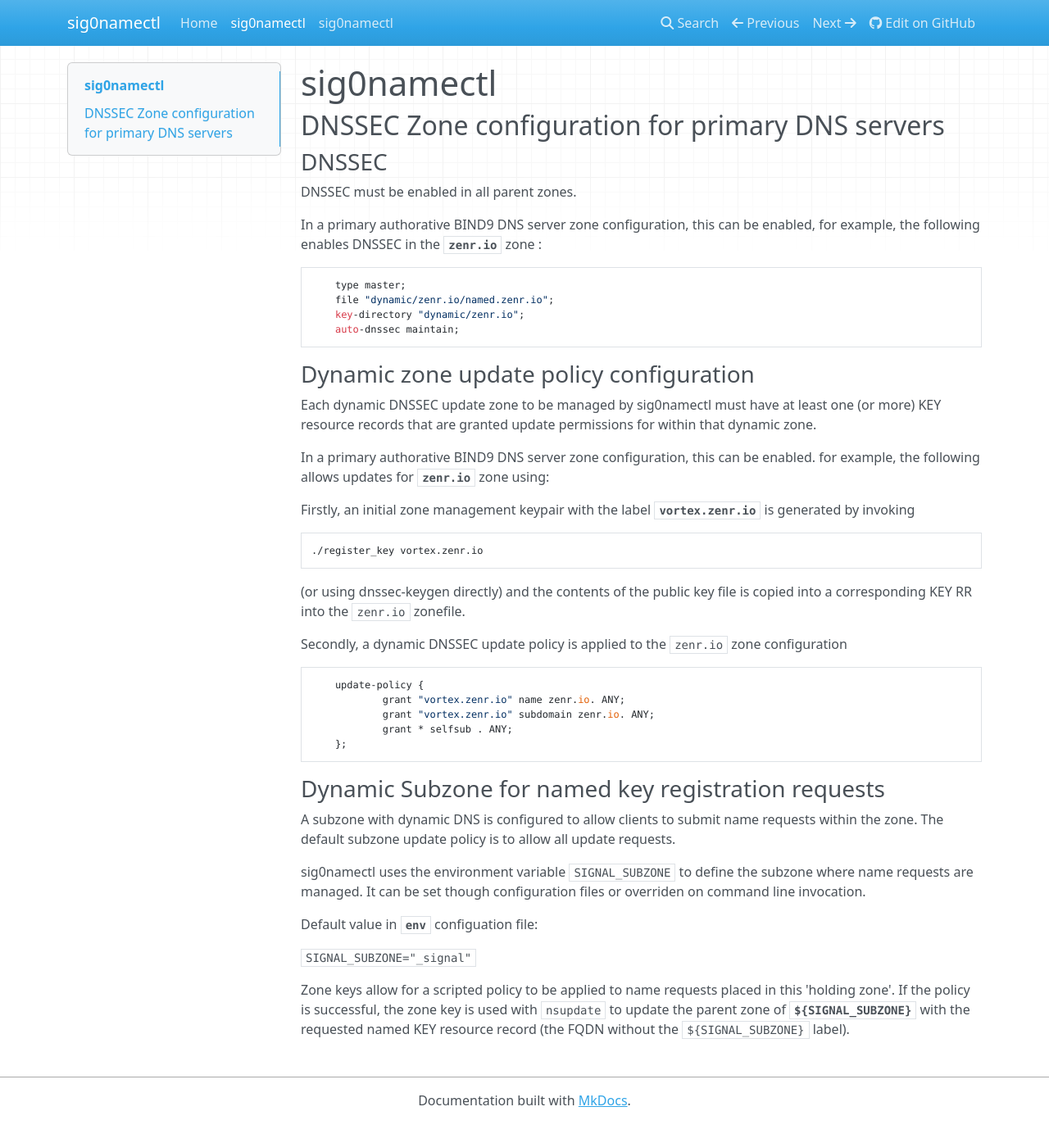
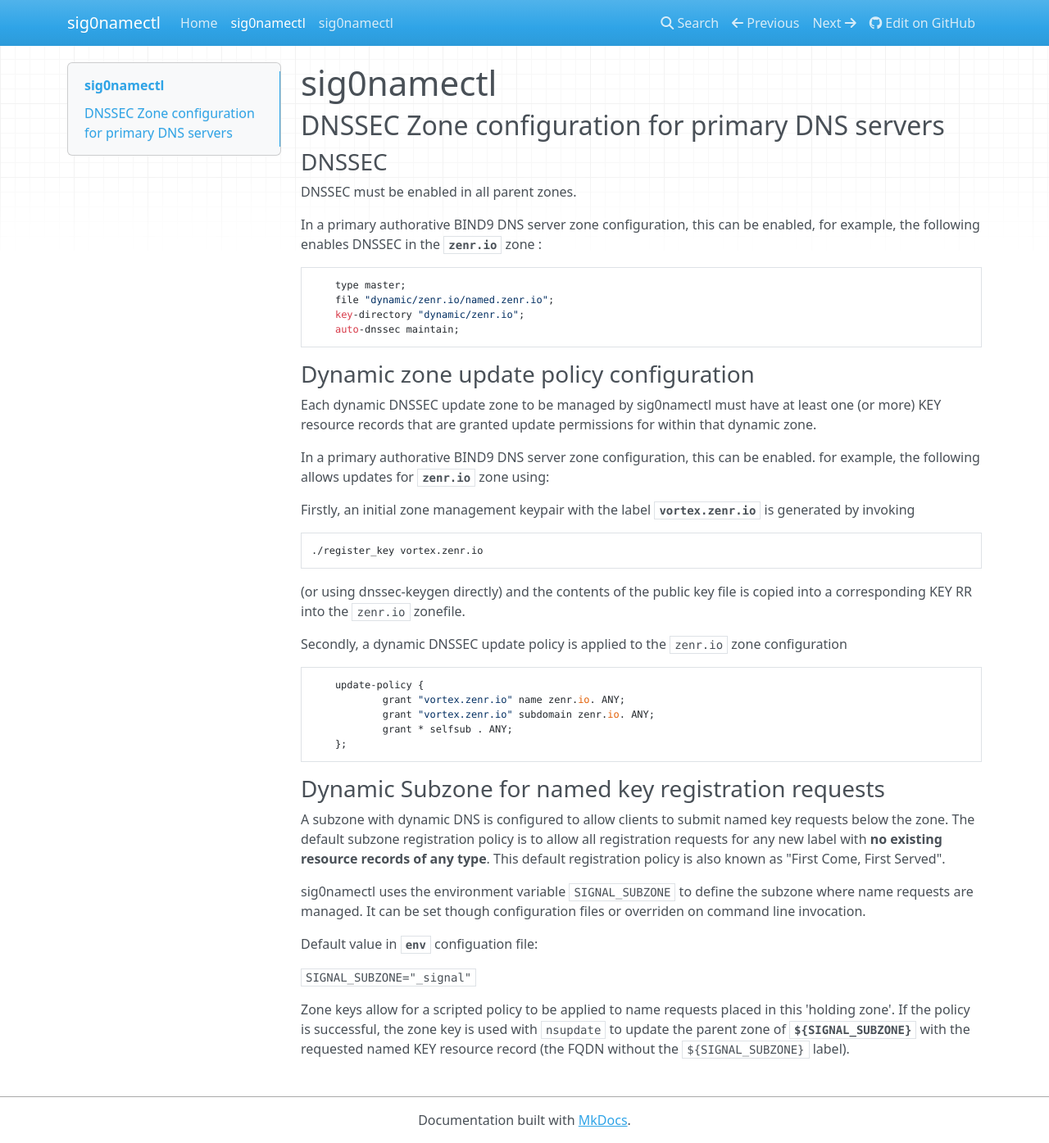
Before and after one commit to NetworkCommons/sig0namectl, an MkDocs documentation site: the page built from docs/sig0namectl Dynamic DNSSEC Server Zone Configuration.md, in a window 1280 px wide and 1395 px high. Shown: the whole window at 82% size. Built offline with MkDocs 1.6.1, drawn with Linux system fonts in a browser that asks for light colours; nearby versions of some CDN libraries.

Commit message:
adds qualification to default registration policy

```diff
--- a/docs/sig0namectl Dynamic DNSSEC Server Zone Configuration.md
+++ b/docs/sig0namectl Dynamic DNSSEC Server Zone Configuration.md
@@ -36,7 +36,7 @@
 
 ### Dynamic Subzone for named key registration requests
 
-A subzone with dynamic DNS is configured to allow clients to submit name requests within the zone. The default subzone update policy is to allow all update requests.
+A subzone with dynamic DNS is configured to allow clients to submit named key requests below the zone. The default subzone registration policy is to allow all registration requests for any new label with **no existing resource records of any type**. This default registration policy is also known as "First Come, First Served".
 
 sig0namectl uses the environment variable `SIGNAL_SUBZONE` to define the subzone where name requests are managed. It can be set though configuration files or overriden on command line invocation.
 
```
